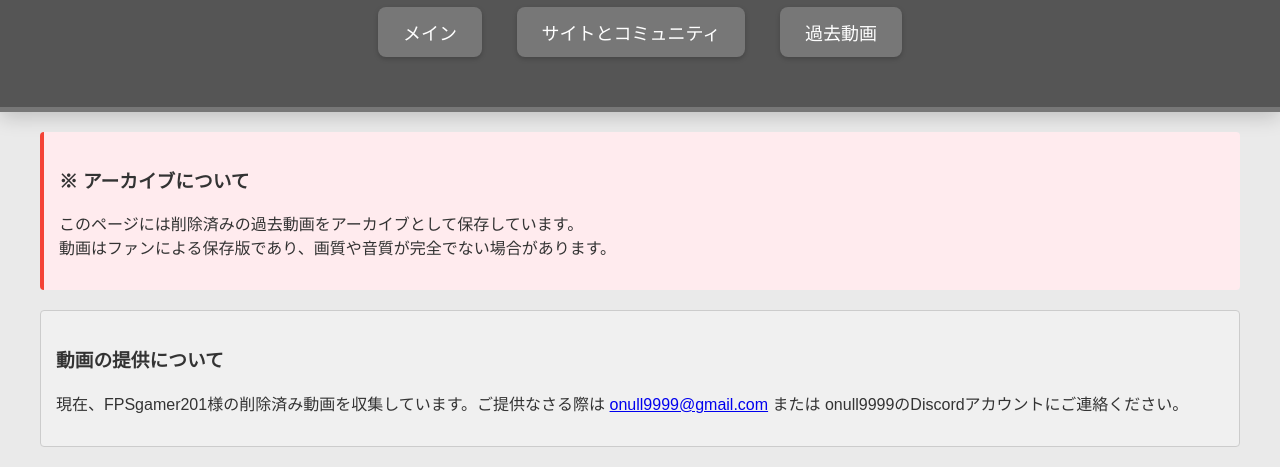
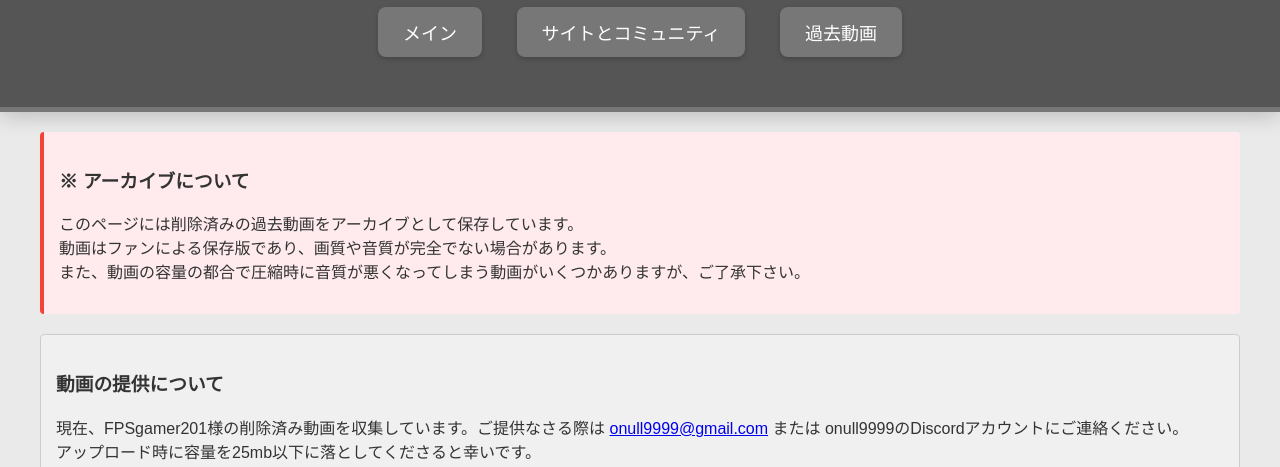
Before and after one commit to onull9999/fpsgamers, a plain HTML site: page kako.html in a window 1280 px wide. Shown: the part 103-570 px from the top of the page. Drawn offline with Linux system fonts and the light colour scheme.

Commit message:
Update kako.html

```diff
--- a/kako.html
+++ b/kako.html
@@ -179,12 +179,12 @@
         <div class="archive-notice">
             <h3>※ アーカイブについて</h3>
             <p>このページには削除済みの過去動画をアーカイブとして保存しています。<br>
-            動画はファンによる保存版であり、画質や音質が完全でない場合があります。</p>
+            動画はファンによる保存版であり、画質や音質が完全でない場合があります。<br>また、動画の容量の都合で圧縮時に音質が悪くなってしまう動画がいくつかありますが、ご了承下さい。</p>
         </div>
 
         <div class="video-offer">
             <h3>動画の提供について</h3>
-            <p>現在、FPSgamer201様の削除済み動画を収集しています。ご提供なさる際は <a href="mailto:onull9999@gmail.com">onull9999@gmail.com</a> または onull9999のDiscordアカウントにご連絡ください。</p>
+            <p>現在、FPSgamer201様の削除済み動画を収集しています。ご提供なさる際は <a href="mailto:onull9999@gmail.com">onull9999@gmail.com</a> または onull9999のDiscordアカウントにご連絡ください。<br>アップロード時に容量を25mb以下に落としてくださると幸いです。</p>
         </div>
 
         <h2>過去動画アーカイブ</h2>
```
